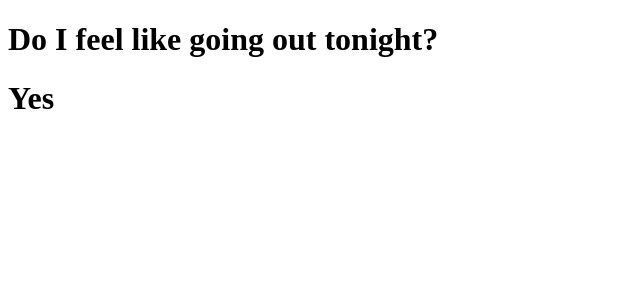
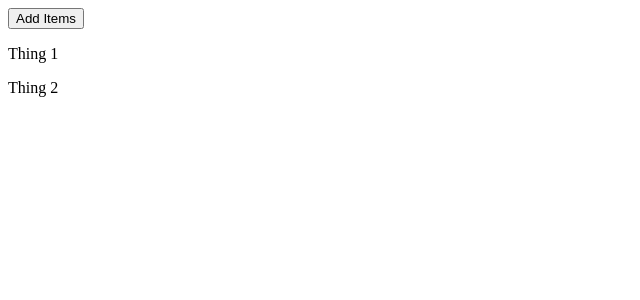
Before and after one commit to HarikaPenukonda/event-listener-tutorial, a React (Create React App) app: page / in a window 1280 px wide. Shown: the top 300 px of the page, without its empty margins (0-640 px from the left). Built offline with nearby package versions, Linux system fonts and the light colour scheme.

Commit message:
complex state arrays

```diff
--- a/src/App.js
+++ b/src/App.js
@@ -1,15 +1,17 @@
 import React from "react";
-import Ternary from "./Ternary";
+//import Ternary from "./Ternary";
 //import Conundrum from "./Conundrum";
 //import StateDemo from "./StateDemo";
 //import Counter from "./Counter";
+import ComplexArray from "./complexArrays"
 
 export default function App(){
     return(
         // <Conundrum/>
         //<StateDemo/>
         //<Counter/>
-        <Ternary/>
+        //<Ternary/>
+        <ComplexArray/>
     )
 }
 
--- /dev/null
+++ b/src/complexArrays.js
@@ -0,0 +1,42 @@
+import React from "react";
+// eslint-disable-next-line
+
+export default function ComplexArray(){
+
+    /*
+        Challenge 1 : Convert the code below to use an array held in state instead of
+        local variable. Initialize the state array with the same 2 items below
+    */
+
+
+    const [thingsArray,setThingsArray] = React.useState(["Thing 1", "Thing 2"])
+
+
+
+    function addItem(){
+        // 2 options - new value or callback function
+        /*
+            1. what i need to add?
+                - i need to add array.length + 1
+            2. what i need to return?
+                - return the new state
+
+            Note : we cannot use prevThingArray.push() as we did before as it changes the state directly
+            and push method actually doesnt return the array that is modified it returns the new length of the array
+            so this would be replacig all of our state with a number i.e, 3
+        */
+        //setThingsArray(prevThingsArray => "Thing" + prevThingsArray.length + 1)
+        // return a new array, spread in the existing array
+        setThingsArray(prevThingsArray =>
+            [...prevThingsArray, `Thing ${prevThingsArray.length + 1}`])
+    }
+
+    const thingsElements = thingsArray.map(thing => <p key={thing}>{thing}</p>)
+
+    return(
+        <div>
+            <button onClick={addItem}>Add Items</button>
+            {thingsElements}
+        </div>
+    )
+}
```
